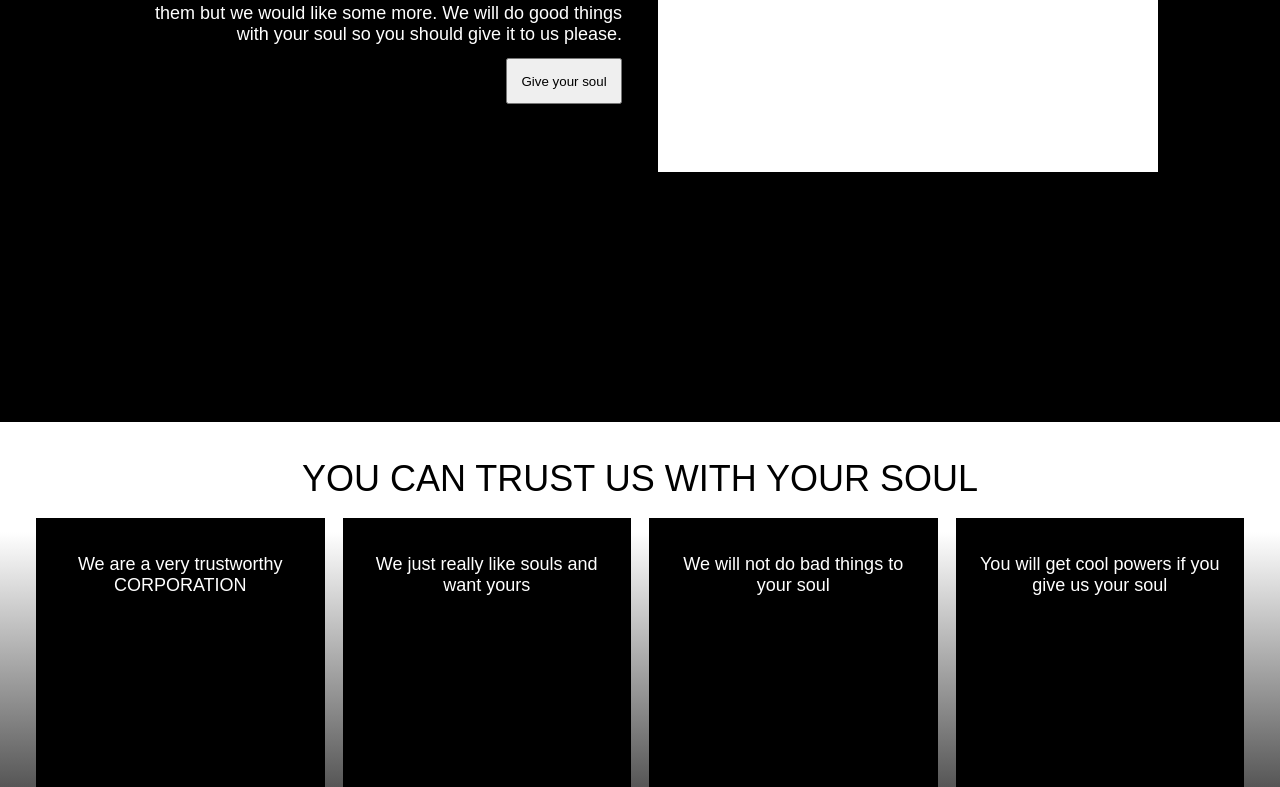
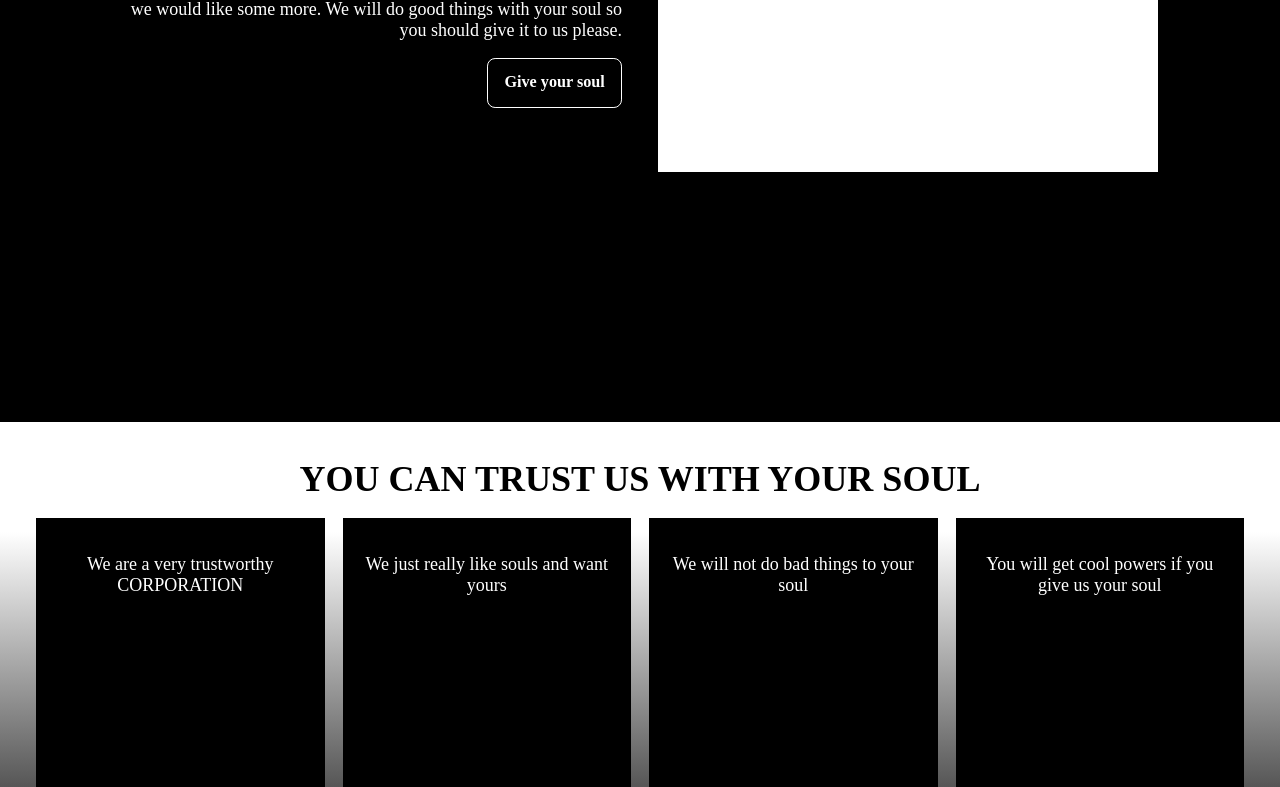
Before and after one commit to emerso-n/odin-landing-page, a plain HTML site: page index.html in a window 1280 px wide. Shown: the part 378-1165 px from the top of the page. Drawn offline with Linux system fonts and the light colour scheme.

Commit message:
working on fonts

```diff
--- a/index.html
+++ b/index.html
@@ -32,7 +32,7 @@
         <div>
           <h1>WE WANT YOUR SOUL</h1>
           <p>
-            Here at CORPORATION we are all about souls. We have them but we
+            Here at <em>CORPORATION</em> we are all about souls. We have them but we
             would like some more. We will do good things with your soul so you
             should give it to us please.
           </p>
@@ -44,7 +44,7 @@
         <h2>YOU CAN TRUST US WITH YOUR SOUL</h2>
         <div id="info-box_con">
           <div class="info-box">
-            <p>We are a very trustworthy CORPORATION</p>
+            <p>We are a very trustworthy <em>CORPORATION</em></p>
           </div>
           <div class="info-box">
             <p>We just really like souls and want yours</p>
@@ -60,7 +60,7 @@
       <div id="slice_3">
         <div id="quote_con">
           <div id="quote-text">
-            "CORPORATION is a very good company. I gave them my soul and nothing
+            "<em>CORPORATION</em> is a very good company. I gave them my soul and nothing
             bad happened to me. In fact, I got cool powers after I gave them my
             soul! I had a very good experience and you should give them your
             soul like I did."
--- a/static/index.css
+++ b/static/index.css
@@ -1,3 +1,14 @@
+body{
+     font-family: quicksand;
+}
+#header, em, #footer, button{
+    font-family: raleway;
+/*     font-weight: bold; */
+}
+h1, h2{
+    font-family: raleway;
+    font-weight: bold;
+}
 #header{
     background-color: black;
     display: flex;
@@ -6,7 +17,6 @@
     line-height: 1em;
     position: fixed;
     width: 100%;
-    font-family: sans-serif;
 }
 #logo{
     font-size: 2em;
@@ -26,7 +36,6 @@ a:hover{
     display: flex;
     flex-direction: column;
     font-size: 18px;
-    font-family: sans-serif;
 }
 
 
@@ -48,8 +57,21 @@ h1, h2{
     font-size: 2em;
 }
 #slice_1 button{
-    padding: 1em;
+    padding: .9em 1em;
     margin-top: 1em;
+    border: none;
+    background: none;
+    border-radius: .5em;
+    font-size: .9em;
+    color: white;
+    border: 1px solid white;
+    font-weight: bold;
+    transition: .1s ease-in;
+}
+#slice_1 button:hover{
+    background: white;
+    color: black;
+
 }
 #img{
     height: 300px;
@@ -135,7 +157,7 @@ h2{
     border-radius: .5em;
     color: white;
     font-weight: bold;
-    padding: .5em 1em;
+    padding: .8em 1em;
     font-size: 1em;
     z-index: 2;
 }
```
